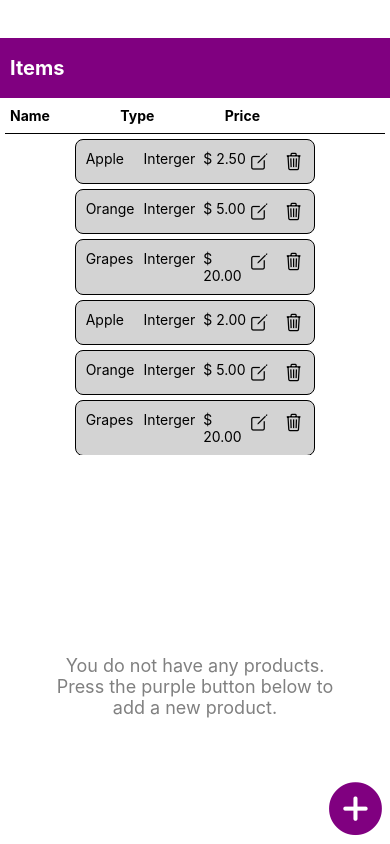
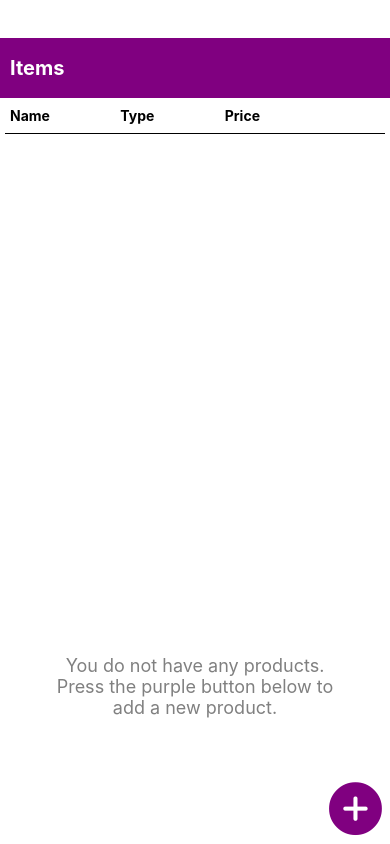
Before and after one commit to MinjaCheng/MichProductList, a React Native app: screen /Home in a window 390 px wide. Built offline with nearby package versions, Linux system fonts and the light colour scheme.

Commit message:
Implemente Context

```diff
--- a/App.tsx
+++ b/App.tsx
@@ -3,19 +3,21 @@ import AddAndEditScreen from './source/Screens/AddAndEditScreen';
 import HomeScreen from './source/Screens/HomeScreen';
 import { NavigationContainer } from "@react-navigation/native";
 import { createNativeStackNavigator } from '@react-navigation/native-stack';
+import { AppContextProvider } from './source/context/AppContext';
 
 export default function App() {
 
   const Stack = createNativeStackNavigator();
 
   return (
-
-    <NavigationContainer>
-      <Stack.Navigator initialRouteName="Home">
-        <Stack.Screen name="Home" component={HomeScreen} options={{ headerShown: false }}/>
-        <Stack.Screen name="Add" component={AddAndEditScreen} options={{ headerShown: false }}/>
-        <Stack.Screen name="Edit" component={AddAndEditScreen} />
-      </Stack.Navigator>
-    </NavigationContainer>
+    <AppContextProvider>
+      <NavigationContainer>
+        <Stack.Navigator initialRouteName="Home">
+          <Stack.Screen name="Home" component={HomeScreen} options={{ headerShown: false }} />
+          <Stack.Screen name="Add" component={AddAndEditScreen} options={{ headerShown: false }} />
+          <Stack.Screen name="Edit" component={AddAndEditScreen} />
+        </Stack.Navigator>
+      </NavigationContainer>
+    </AppContextProvider>
   );
 }
--- a/package.json
+++ b/package.json
@@ -18,6 +18,7 @@
     "react": "17.0.1",
     "react-dom": "17.0.1",
     "react-native": "0.64.3",
+    "react-native-popup-dialog": "^0.18.3",
     "react-native-safe-area-context": "3.3.2",
     "react-native-screens": "~3.8.0",
     "react-native-web": "0.17.1"
@@ -26,6 +27,7 @@
     "@babel/core": "^7.12.9",
     "@types/react": "~17.0.21",
     "@types/react-native": "~0.64.12",
+    "@types/react-native-popup-dialog": "^0.16.4",
     "typescript": "~4.3.5"
   },
   "private": true
--- a/source/Screens/AddAndEditScreen.tsx
+++ b/source/Screens/AddAndEditScreen.tsx
@@ -1,29 +1,63 @@
 import { Ionicons } from '@expo/vector-icons'
 import { NativeStackScreenProps } from '@react-navigation/native-stack'
-import React, { FC, useState } from 'react'
+import React, { FC, useContext, useEffect, useState } from 'react'
 import { StyleSheet, Text, TextInput, TouchableOpacity, View } from 'react-native'
+import { AppContext } from '../context/AppContext'
 import { StackScreens } from '../helpers/types'
+import Dialog, { DialogContent } from 'react-native-popup-dialog';
 
 const AddAndEditScreen: FC<NativeStackScreenProps<StackScreens, "Add">> = (props) => {
 
     const params = props.route.params;
+    const context = useContext(AppContext);
     const [disable, setDisable] = useState(false);
+
+    const defaultProducts = [
+        {
+            name: "Apple",
+            type: "Interger",
+            price: 2.50
+        },
+        {
+            name: "Orange",
+            type: "Interger",
+            price: 5.00
+        },
+        {
+            name: "Grapes",
+            type: "Interger",
+            price: 20.00
+        }
+    ];
+
+    const [allProducts, setAllProducts] = useState(defaultProducts);
     const [name, setName] = useState("");
-    const [productType, setProductType] = useState("");
-    const [price, setPrice] = useState("");
+    const [productType, setProductType] = useState("Product Type");
+    const [price, setPrice] = useState(0);
+
+
+    useEffect(() => {
+
+    }, [])
+
+    const addProduct = () => {
+        //setAllProducts([...allProducts, { name: name, type: productType, price: price }])
+        context?.addProduct({ name: name, type: productType, price: price })
+
+    }
 
     return (
         <View style={styles.container}>
             <Text style={styles.title}>{params.title}</Text>
             <TextInput placeholder="Name" onChangeText={setName} style={styles.input} />
-            <Text style={[styles.input, { padding: 20, color: 'grey' }]} onPress={() => { }}>Product Type</Text>
-            <TextInput placeholder="Price" onChangeText={setPrice} style={styles.input} />
+            <Text style={[styles.input, { padding: 20, color: 'grey' }]} onPress={() => { }}>{productType}</Text>
+            <TextInput placeholder="Price" keyboardType='numeric' onChangeText={(text) => { setPrice(parseFloat(text)) }} style={styles.input} />
             <View style={styles.buttonContainer}>
-                <TouchableOpacity style={[styles.buttonSave, {backgroundColor: disable ? 'rgba(52, 52, 52, 0.15)' : 'green'}]} disabled={disable} onPress={() => { console.log("spara")}}>
+                <TouchableOpacity style={[styles.buttonSave, { backgroundColor: disable ? 'rgba(52, 52, 52, 0.15)' : 'green' }]} disabled={disable} onPress={addProduct}>
                     <Text style={styles.textButtonSave}>SAVE</Text>
                     <Ionicons name='download-outline' size={32} color="white" />
                 </TouchableOpacity>
-                <TouchableOpacity style={styles.buttonCancel} onPress={() => { }}>
+                <TouchableOpacity style={styles.buttonCancel} onPress={() => { props.navigation.pop() }}>
                     <Text style={styles.textButtonCancel}>CANCEL</Text>
                     <Ionicons name='close-circle-outline' size={33} />
                 </TouchableOpacity>
--- a/source/Screens/HomeScreen.tsx
+++ b/source/Screens/HomeScreen.tsx
@@ -1,43 +1,17 @@
-import React, { FC } from 'react';
+import React, { FC, useContext } from 'react';
 import { FlatList, SafeAreaView, StyleSheet, Text, View } from 'react-native';
 import { Ionicons } from '@expo/vector-icons';
 import Product, { IProduct } from '../Components/Product';
 import { NativeStackScreenProps } from '@react-navigation/native-stack';
 import { StackScreens } from '../helpers/types';
+import { AppContext } from '../context/AppContext';
 
 
 const HomeScreen: FC<NativeStackScreenProps<StackScreens, "Home">> = (props) => {
+    const context = useContext(AppContext);
+
     const products: IProduct[] = [
-        {
-            name: "Apple",
-            type: "Interger",
-            price: 2.50
-        },
-        {
-            name: "Orange",
-            type: "Interger",
-            price: 5.00
-        },
-        {
-            name: "Grapes",
-            type: "Interger",
-            price: 20.00
-        },
-        {
-            name: "Apple",
-            type: "Interger",
-            price: 2.00
-        },
-        {
-            name: "Orange",
-            type: "Interger",
-            price: 5.00
-        },
-        {
-            name: "Grapes",
-            type: "Interger",
-            price: 20.00
-        },
+
     ];
 
     const render = ({ item }: { item: IProduct }) => (
@@ -67,8 +41,9 @@ const HomeScreen: FC<NativeStackScreenProps<StackScreens, "Home">> = (props) =>
                     renderItem={render}
                     keyExtractor={(item, index) => index.toString()}
                 />
-                <Text style={styles.listTextInfo}>You do not have any products. Press the purple button below to add a new product.</Text>
-            </View>
+                {true &&(
+                <Text style={styles.listTextInfo}>You do not have any products. Press the purple button below to add a new product.</Text> )
+            }</View>
             <View style={styles.addButtonContainer}>
                 <Ionicons onPress={() => { props.navigation.navigate("Add", { title: "Create New Product" }); }} name='add-circle' size={65} color='purple' />
             </View>
--- /dev/null
+++ b/source/context/AppContext.tsx
@@ -0,0 +1,24 @@
+import React, {createContext, FC, useState } from "react";
+import { PressableAndroidRippleConfig } from "react-native";
+
+interface IAppContext {
+    productList: any,
+    //addProduct: () => {}
+    addProduct: (object:any) => void;
+}
+
+export const AppContext = createContext<IAppContext | undefined>(undefined);
+
+export const AppContextProvider: FC = ({children}) => {
+    const [productList, setProductList] = useState<any | any[]>([]);
+    const addProduct = (newProduct:Object) => setProductList((productList: any) => [...productList, newProduct])
+    console.log(productList);
+    return (
+        <AppContext.Provider value={{
+            productList,
+            addProduct
+        }}>
+            {children}
+        </AppContext.Provider>
+    )
+}
```
Also changed, not shown: 1 other file (tests, documents, lock files or other folders).
